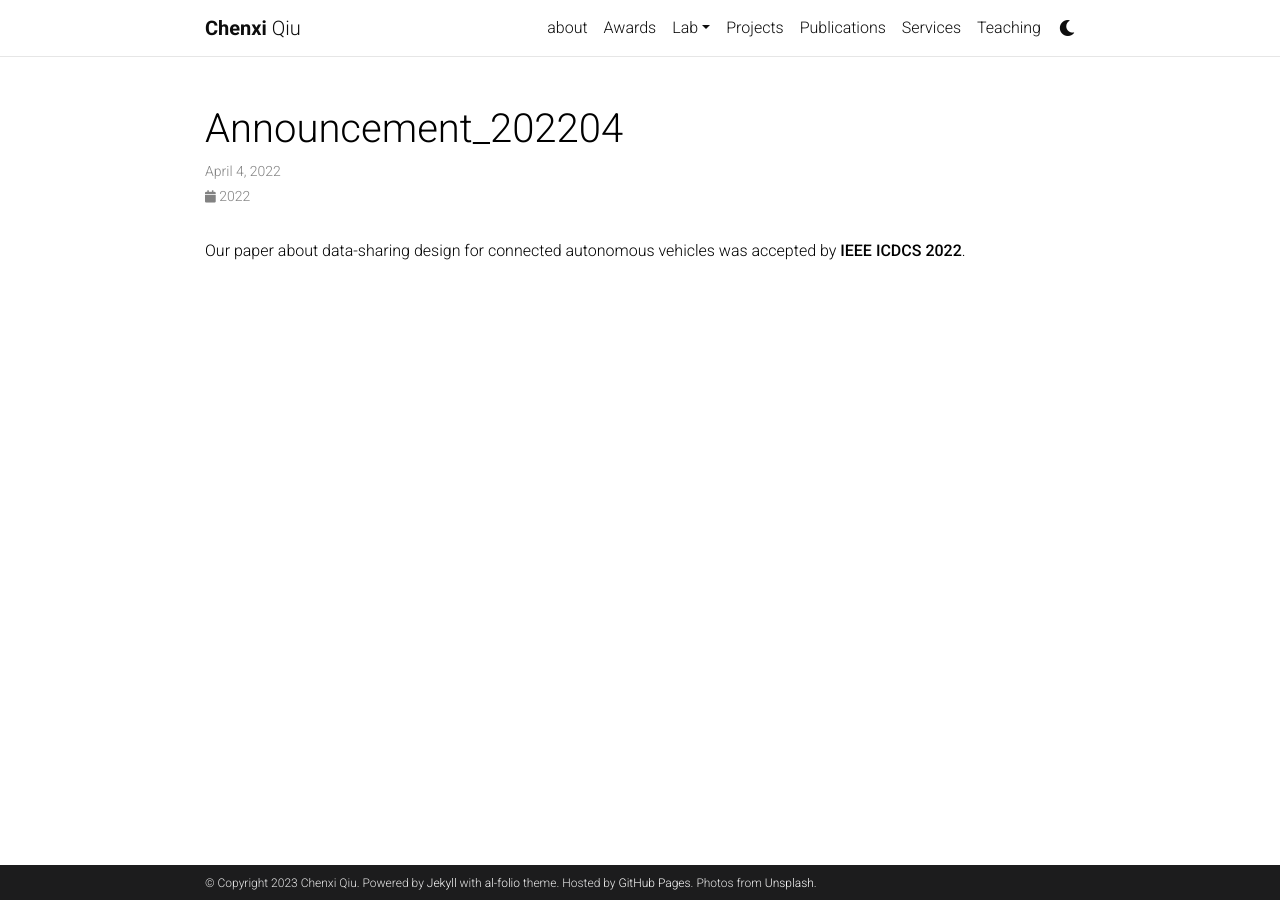
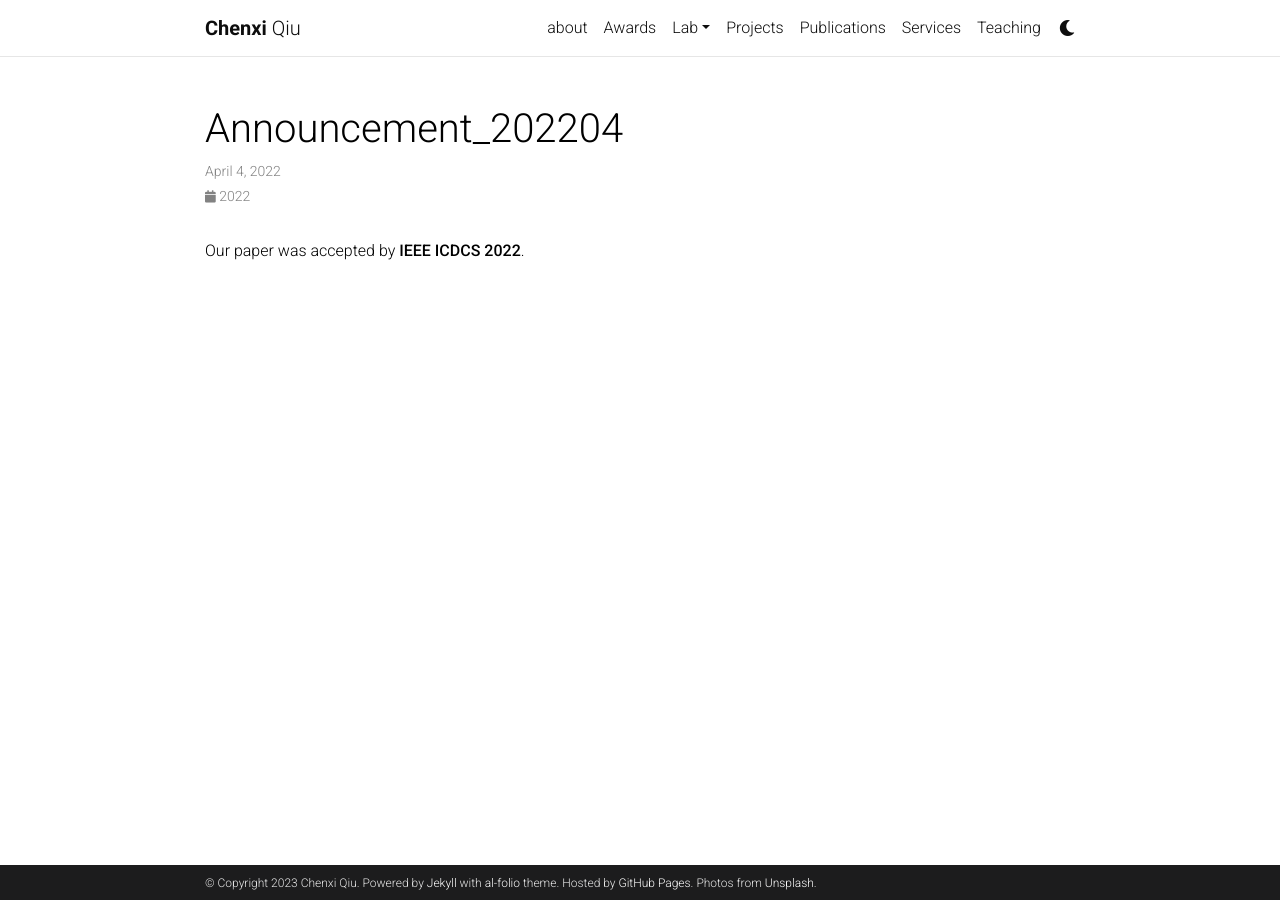
Before and after one commit to chenxiunt/chenxiunt.github.io, a Jekyll site: the page built from _news/announcement_202204.md, in a window 1280 px wide. Built offline with Jekyll 4.4.1, drawn with Linux system fonts in a browser that asks for light colours; comment, search, counter and statistics services are not loaded; a style sheet for code colours, icons or effects is not loaded.

Commit message:
Update announcement_202204.md

```diff
--- a/_news/announcement_202204.md
+++ b/_news/announcement_202204.md
@@ -4,5 +4,4 @@ date: 2022-04-04 15:59:00-0400
 inline: true
 ---
 
-Our paper about data-sharing design for connected autonomous vehicles was accepted by **IEEE
-ICDCS 2022**.
+Our paper was accepted by **IEEE ICDCS 2022**.
```
